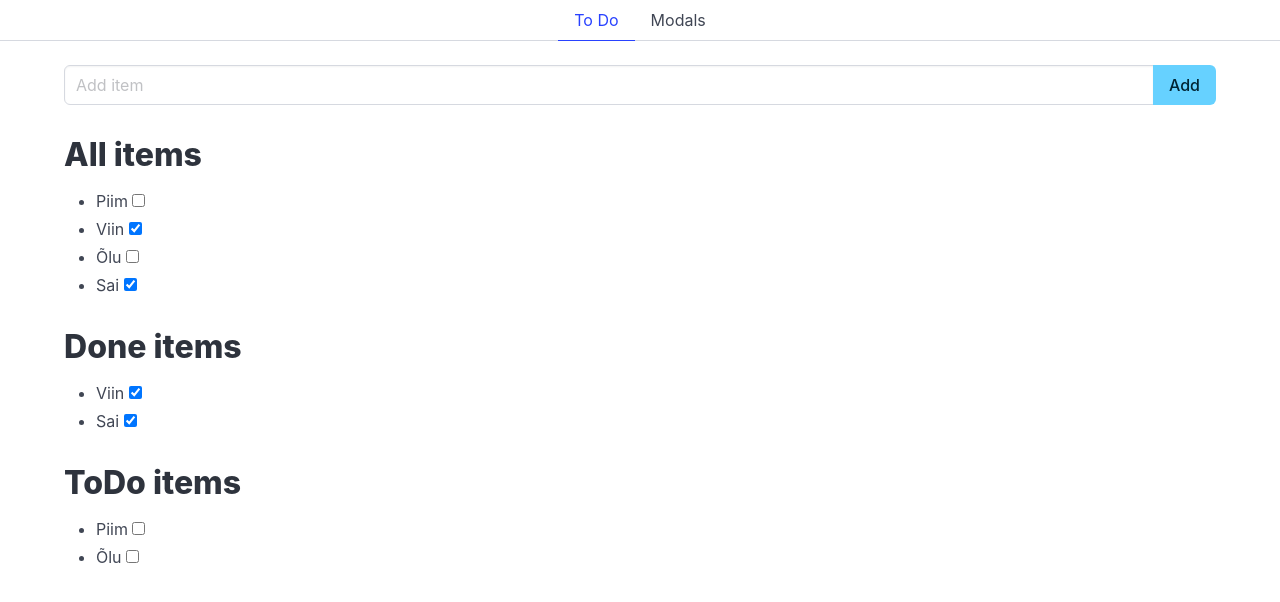
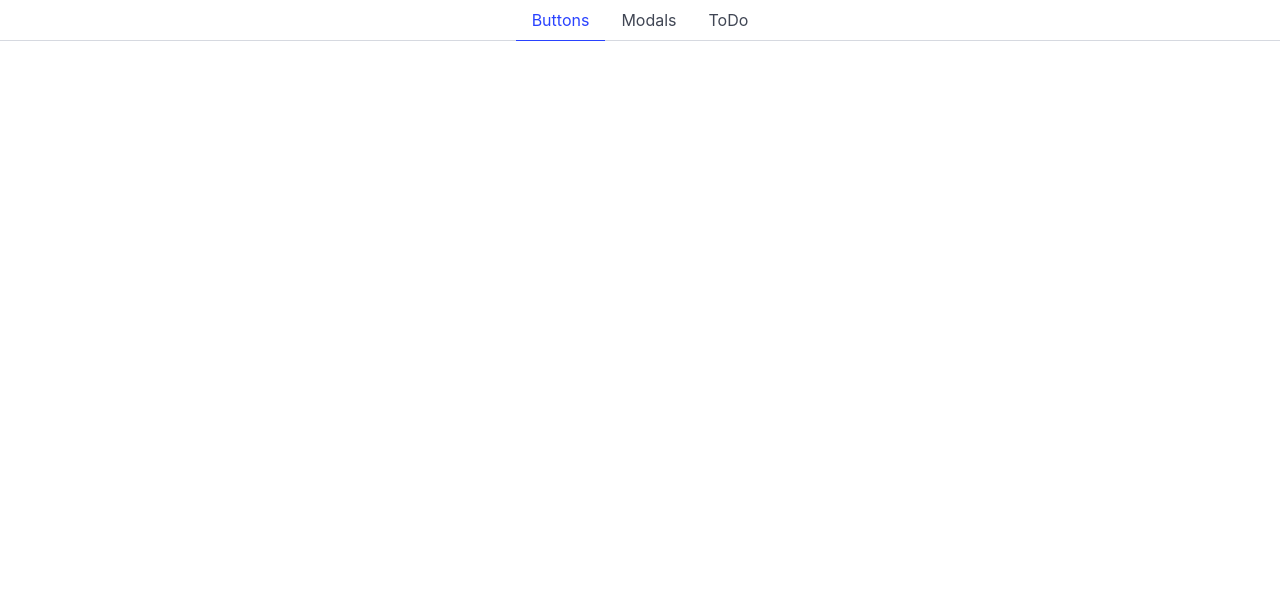
Before and after one commit to Kasparsu/ta25blearnfront, a Vue app: page / in a window 1280 px wide. Shown: the top 602 px of the page. Built offline with nearby package versions, Linux system fonts and the light colour scheme.

Commit message:
Add file based dynamic routing

```diff
--- a/src/index.js
+++ b/src/index.js
@@ -2,13 +2,17 @@ import { createApp } from 'vue';
 
 import { createMemoryHistory, createWebHashHistory, createWebHistory, createRouter } from 'vue-router';
 
-import ToDo from './pages/ToDo.vue';
-import Modals from './pages/Modals.vue';
+const pages = import.meta.glob('./pages/*.vue');
 
-const routes = [
-  { path: '/', component: ToDo, name: 'To Do'},
-  { path: '/modals', component: Modals, name: 'Modals' },
-];
+const routes = [];
+for(let page in pages) {
+  let name = page.replace('./pages/', '').replace('.vue', '');
+  let path = '/' + name.toLowerCase();
+  if(routes.length === 0) {
+    path = '/';
+  }
+  routes.push({ path, name, component: pages[page]});
+}
 
 export const router = createRouter({
   history: createWebHistory(),
```
Also changed, not shown: src/pages/Buttons.vue (added, +7 -0 lines).
